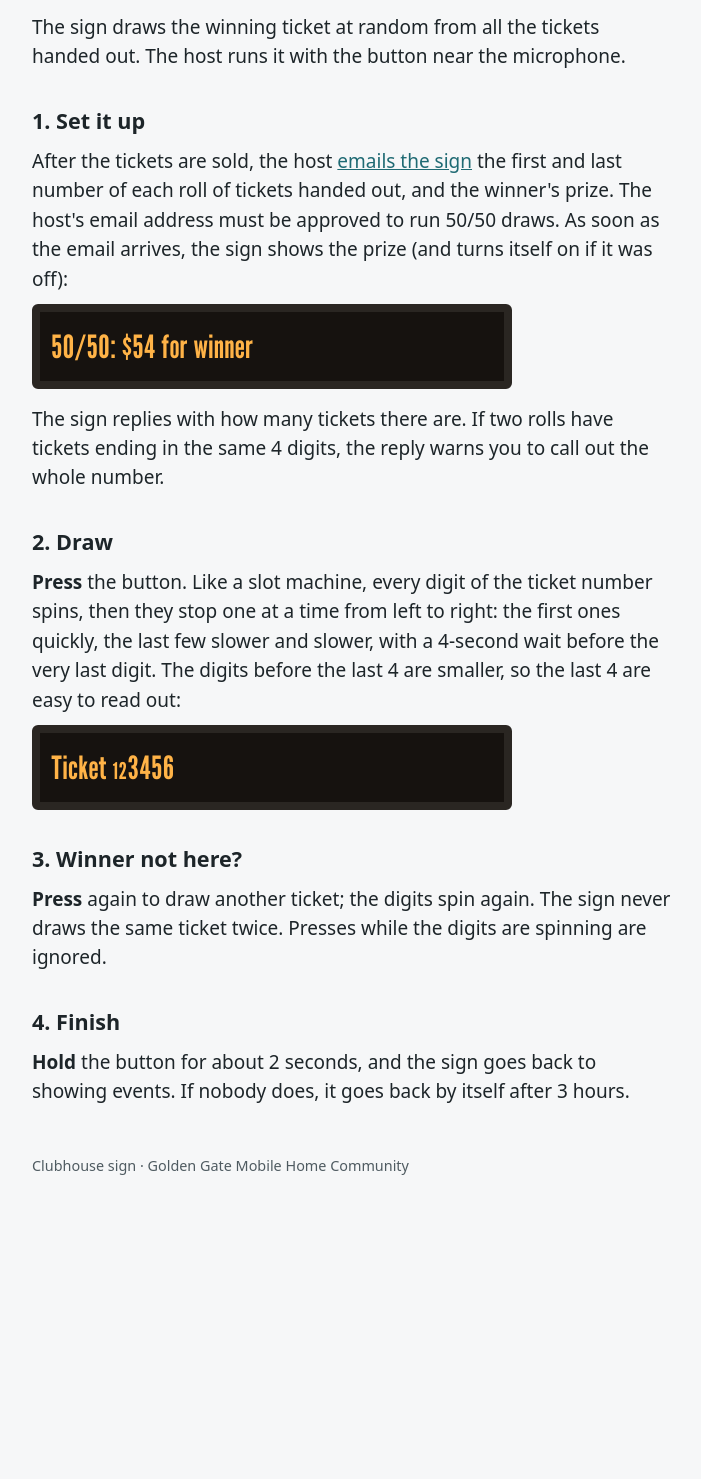
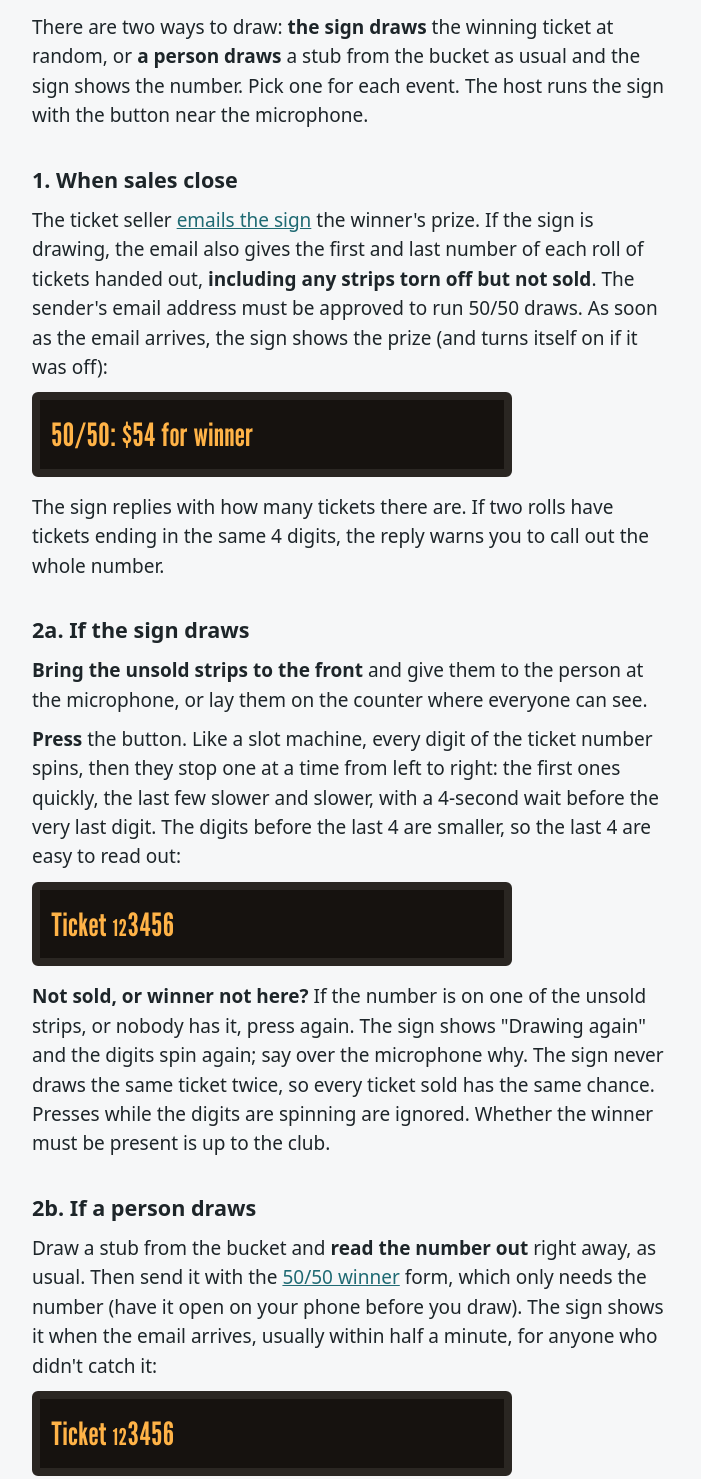
Before and after one commit to golden-gate-fl/golden-gate-fl.github.io, a plain HTML site: page clubhouse-display/5050.html in a window 1280 px wide. Shown: the part 160-1639 px from the top of the page, without its empty margins (288-989 px from the left). Before the commit the page ends 1401 px from the top, so only its background shows below. Drawn offline with nearby package versions, Linux system fonts and the light colour scheme.

Commit message:
clubhouse-display: publish from clubhouse-display@5b73444

```diff
--- a/clubhouse-display/5050.html
+++ b/clubhouse-display/5050.html
@@ -13,30 +13,47 @@
 <h1>Doing a 50/50 draw</h1>
 <p class="note"><strong>Preview.</strong> The sign isn't built yet. This shows how it will work.</p>
 
-<p>The sign draws the winning ticket at random from all the tickets handed out. The host runs it
-with the button near the microphone.</p>
+<p>There are two ways to draw: <strong>the sign draws</strong> the winning ticket at random,
+or <strong>a person draws</strong> a stub from the bucket as usual and the sign shows the
+number. Pick one for each event. The host runs the sign with the button near the
+microphone.</p>
 
-<h2>1. Set it up</h2>
-<p>After the tickets are sold, the host <a href="forms.html">emails the sign</a> the first and
-last number of each roll of tickets handed out, and the winner's prize. The host's email
-address must be approved to run 50/50 draws. As soon as the email arrives, the sign shows the
-prize (and turns itself on if it was off):</p>
+<h2>1. When sales close</h2>
+<p>The ticket seller <a href="forms.html">emails the sign</a> the winner's prize. If the sign
+is drawing, the email also gives the first and last number of each roll of tickets handed out,
+<strong>including any strips torn off but not sold</strong>. The sender's email address must be
+approved to run 50/50 draws. As soon as the email arrives, the sign shows the prize (and turns
+itself on if it was off):</p>
 <div class="sign-demo one" role="img" aria-label="The sign shows: 50/50: $54 for winner"><div>50/50: $54 for winner</div></div>
 <p>The sign replies with how many tickets there are. If two rolls have tickets ending in the same
 4 digits, the reply warns you to call out the whole number.</p>
 
-<h2>2. Draw</h2>
+<h2>2a. If the sign draws</h2>
+<p><strong>Bring the unsold strips to the front</strong> and give them to the person at the
+microphone, or lay them on the counter where everyone can see.</p>
 <p><strong>Press</strong> the button. Like a slot machine, every digit of the ticket number
 spins, then they stop one at a time from left to right: the first ones quickly, the last few
 slower and slower, with a 4-second wait before the very last digit. The digits before the last
 4 are smaller, so the last 4 are easy to read out:</p>
 <div class="sign-demo one" role="img" aria-label="The sign shows: Ticket 123456"><div>Ticket <small>12</small>3456</div></div>
+<p><strong>Not sold, or winner not here?</strong> If the number is on one of the unsold strips,
+or nobody has it, press again. The sign shows "Drawing again" and the digits spin again; say
+over the microphone why. The sign never draws the same ticket twice, so every ticket sold has
+the same chance. Presses while the digits are spinning are ignored. Whether the winner must be
+present is up to the club.</p>
 
-<h2>3. Winner not here?</h2>
-<p><strong>Press</strong> again to draw another ticket; the digits spin again. The sign never
-draws the same ticket twice. Presses while the digits are spinning are ignored.</p>
+<h2>2b. If a person draws</h2>
+<p>Draw a stub from the bucket and <strong>read the number out</strong> right away, as usual.
+Then send it with the <a href="forms.html">50/50 winner</a> form, which only needs the number
+(have it open on your phone before you draw). The sign shows it when the email arrives, usually
+within half a minute, for anyone who didn't catch it:</p>
+<div class="sign-demo one" role="img" aria-label="The sign shows: Ticket 123456"><div>Ticket <small>12</small>3456</div></div>
+<p>Only the person who set up the draw, or the person they named in the setup email, can send
+the number, and only while the draw is on the sign. Anyone else's email is refused, and the
+person who set it up gets a copy of every number sent.</p>
+<p>Winner not here? Draw again, read it out, and send the new number; it replaces the first.</p>
 
-<h2>4. Finish</h2>
+<h2>3. Finish</h2>
 <p><strong>Hold</strong> the button for about 2 seconds, and the sign goes back to showing
 events. If nobody does, it goes back by itself after 3 hours.</p>
 
--- a/clubhouse-display/forms.js
+++ b/clubhouse-display/forms.js
@@ -48,8 +48,10 @@ const EMAILS = {
   potluck: (f) => ({ subject: "Potluck", body: `Potluck ${signDate(f.date)}, ${f.tables} tables` }),
   "5050": (f) => ({
     subject: "50/50",
-    body: `50/50\nTickets:\n${clean(f.ranges)}\nPrize: $${f.prize}`,
+    body: `50/50\nPrize: $${f.prize}` + (f.ranges.trim() ? `\nTickets:\n${clean(f.ranges)}` : "\nDrawn by hand") +
+      (f.drawer.trim() ? `\nDrawer: ${f.drawer.trim()}` : ""),
   }),
+  "5050-winner": (f) => ({ subject: "50/50 winner", body: `50/50 winner: ${f.ticket.trim()}` }),
   status: () => ({ subject: "Status", body: "Status" }),
   undo: () => ({ subject: "Undo", body: "Undo" }),
   other: (f) => ({ subject: "Request", body: clean(f.text) }),
```
Also changed, not shown: clubhouse-display/forms.html (+14 -3 lines), clubhouse-display/index.html (+1 -1 lines).
